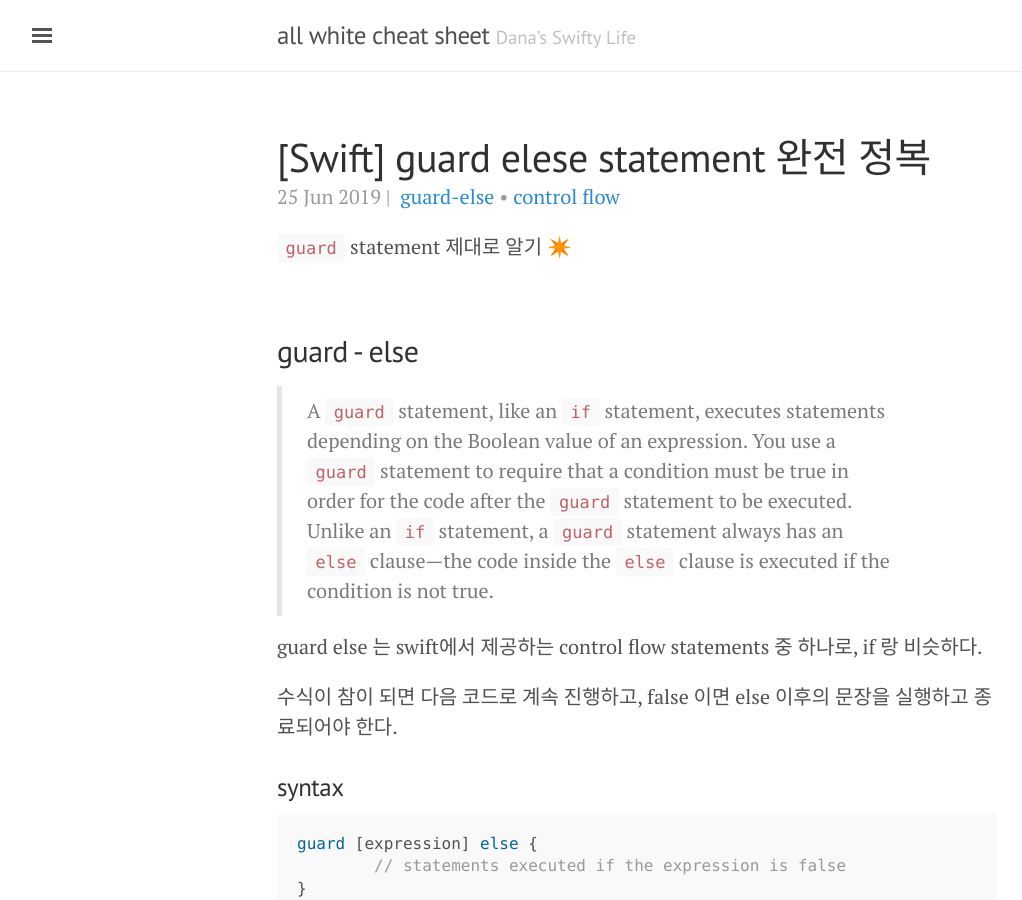
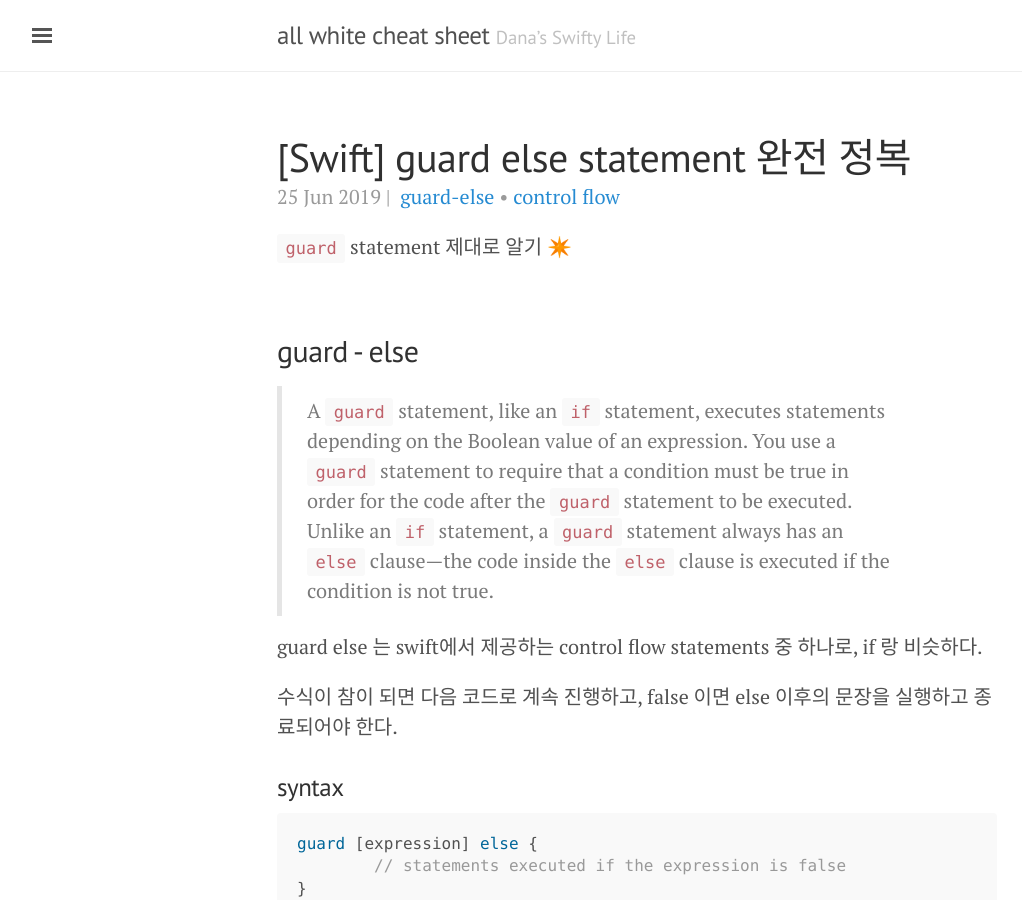
Before and after one commit to daheenallwhite/daheenallwhite.github.io, a Jekyll site: the page built from _posts/2019-06-25-Guard-Else.md, in a window 1280 px wide and 900 px high. Shown: the whole window, without its empty margins (3-1025 px from the left). Built offline with Jekyll 4.4.1, drawn with Linux system fonts in a browser that asks for light colours; nearby versions of some CDN libraries; emoji names are drawn with the system emoji font.

Commit message:
Fix typo in the name of the post

```diff
--- a/_posts/2019-06-25-Guard-Else.md
+++ b/_posts/2019-06-25-Guard-Else.md
@@ -1,6 +1,6 @@
 ---
 layout: post
-title:  "[Swift] guard elese statement 완전 정복"
+title:  "[Swift] guard else statement 완전 정복"
 date:  2019-06-25 17:59:59
 author: Dana Lee
 categories: Swift
@@ -151,5 +151,3 @@ print("\(id)") // ok
 
 - [Swift Language Guide - Control Flow](https://docs.swift.org/swift-book/LanguageGuide/ControlFlow.html#ID525)
 - [Swift Language Guide - Optionals](https://docs.swift.org/swift-book/LanguageGuide/TheBasics.html#ID330)
-
-&nbsp;
```
